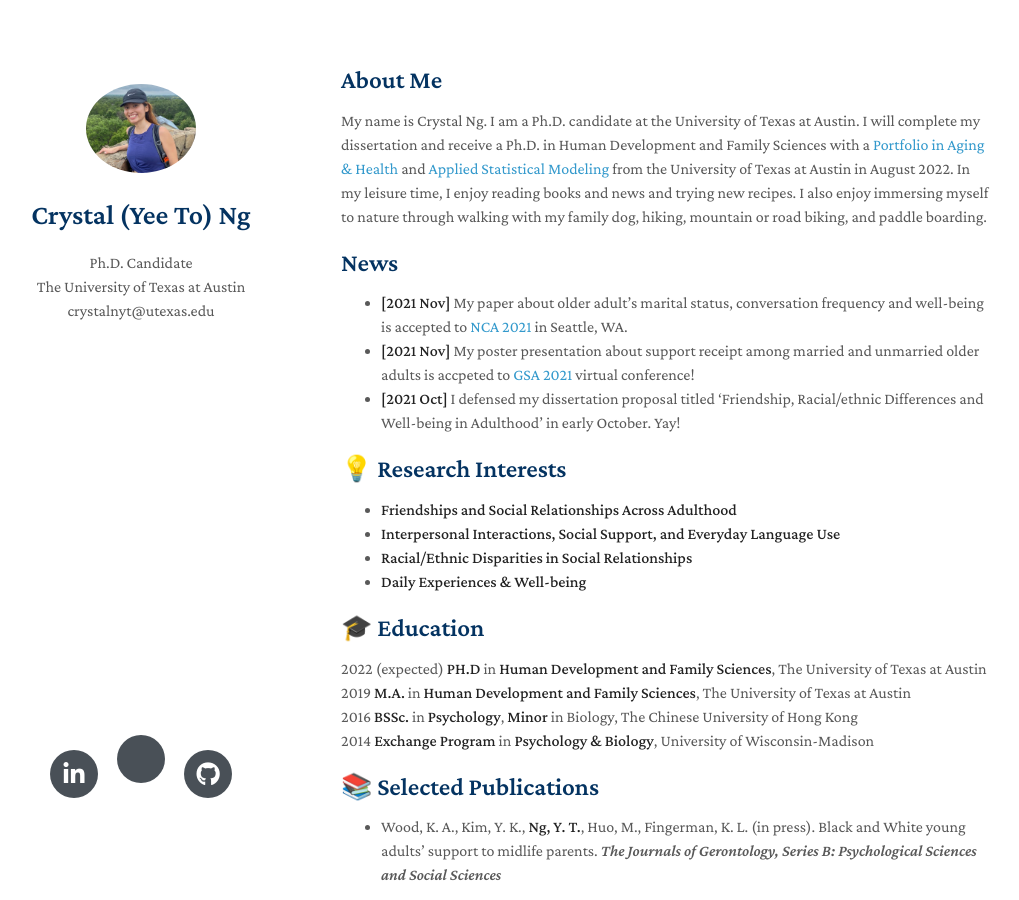
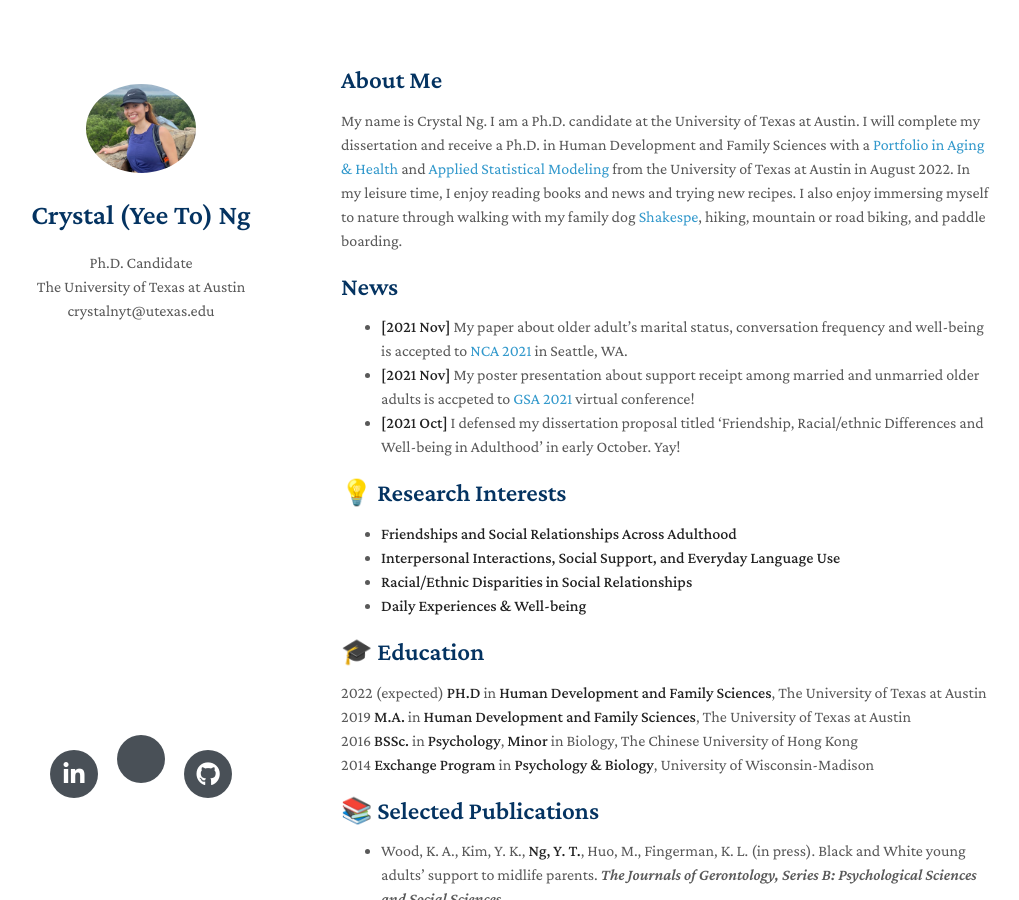
Before and after one commit to Crystal-ng/Crystal-ng.github.io, a Jekyll site: the page built from index.md, in a window 1280 px wide and 900 px high. Shown: the whole window, without its empty margins (129-1148 px from the left). Built offline with Jekyll 4.4.1, drawn with Linux system fonts in a browser that asks for light colours; nearby versions of some CDN libraries; a style sheet for code colours, icons or effects is not loaded; our own code applies the rules of GitHub Pages for plain Markdown files.

Commit message:
Update index.md

```diff
--- a/index.md
+++ b/index.md
@@ -4,7 +4,7 @@ layout: homepage
 
 ## About Me
 
-My name is Crystal Ng. I am a Ph.D. candidate at the University of Texas at Austin. I will complete my dissertation and receive a Ph.D. in Human Development and Family Sciences with a [Portfolio in Aging & Health](https://liberalarts.utexas.edu/talc/students/portfolio-in-aging-and-health/index.php) and [Applied Statistical Modeling](https://stat.utexas.edu/graduate/portfolio-in-applied-statistical-modeling) from the University of Texas at Austin in August 2022. In my leisure time, I enjoy reading books and news and trying new recipes. I also enjoy immersing myself to nature through walking with my family dog, hiking, mountain or road biking, and paddle boarding.
+My name is Crystal Ng. I am a Ph.D. candidate at the University of Texas at Austin. I will complete my dissertation and receive a Ph.D. in Human Development and Family Sciences with a [Portfolio in Aging & Health](https://liberalarts.utexas.edu/talc/students/portfolio-in-aging-and-health/index.php) and [Applied Statistical Modeling](https://stat.utexas.edu/graduate/portfolio-in-applied-statistical-modeling) from the University of Texas at Austin in August 2022. In my leisure time, I enjoy reading books and news and trying new recipes. I also enjoy immersing myself to nature through walking with my family dog [Shakespe](https://www.facebook.com/ShakespeTheCorgi), hiking, mountain or road biking, and paddle boarding.
 
 
 
```
